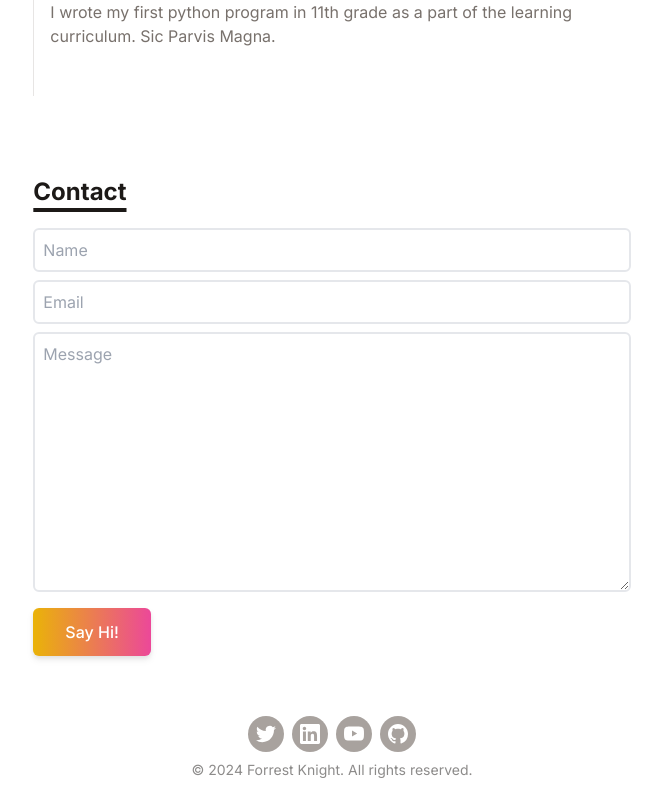
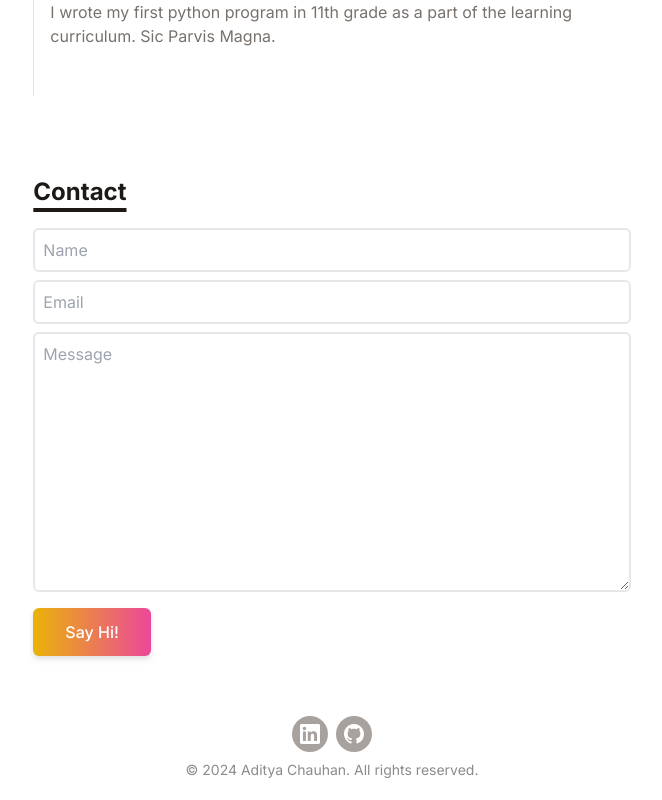
Before and after one commit to adityachauhan0/portfolio, a React (Vite) app: page / in a window 1280 px wide. Shown: the part 1072-1872 px from the top of the page, without its empty margins (308-970 px from the left). Built offline with nearby package versions, Linux system fonts and the light colour scheme.

Commit message:
Update Footer.jsx

```diff
--- a/src/components/Footer.jsx
+++ b/src/components/Footer.jsx
@@ -7,19 +7,7 @@ function Footer() {
 					<div>
 						<div className="flex flex-wrap justify-center gap-2">
 							<a
-								href="https://twitter.com/forrestpknight"
-								className="bg-stone-400 p-2 font-semibold text-white inline-flex items-center space-x-2 rounded-full">
-								<svg
-									className="w-5 h-5 fill-current"
-									role="img"
-									xmlns="http://www.w3.org/2000/svg"
-									viewBox="0 0 24 24"
-								>
-									<path d="M23.953 4.57a10 10 0 01-2.825.775 4.958 4.958 0 002.163-2.723c-.951.555-2.005.959-3.127 1.184a4.92 4.92 0 00-8.384 4.482C7.69 8.095 4.067 6.13 1.64 3.162a4.822 4.822 0 00-.666 2.475c0 1.71.87 3.213 2.188 4.096a4.904 4.904 0 01-2.228-.616v.06a4.923 4.923 0 003.946 4.827 4.996 4.996 0 01-2.212.085 4.936 4.936 0 004.604 3.417 9.867 9.867 0 01-6.102 2.105c-.39 0-.779-.023-1.17-.067a13.995 13.995 0 007.557 2.209c9.053 0 13.998-7.496 13.998-13.985 0-.21 0-.42-.015-.63A9.935 9.935 0 0024 4.59z" />
-								</svg>
-							</a>
-							<a
-								href="https://linkedin.com/in/forrestpknight"
+								href="https://www.linkedin.com/in/adityamc"
 								className="bg-stone-400 p-2 font-semibold text-white inline-flex items-center space-x-2 rounded-full">
 								<svg
 								className="w-5 h-5 fill-current"
@@ -33,18 +21,7 @@ function Footer() {
 								</svg>
 							</a>
 							<a
-								href="https://youtube.com/fknight"
-								className="bg-stone-400 p-2 font-semibold text-white inline-flex items-center space-x-2 rounded-full">
-								<svg
-								className="w-5 h-5 fill-current"
-								xmlns="http://www.w3.org/2000/svg"
-								viewBox="0 0 16 16"
-								>
-								<path d="M8.051 1.999h.089c.822.003 4.987.033 6.11.335a2.01 2.01 0 0 1 1.415 1.42c.101.38.172.883.22 1.402l.01.104.022.26.008.104c.065.914.073 1.77.074 1.957v.075c-.001.194-.01 1.108-.082 2.06l-.008.105-.009.104c-.05.572-.124 1.14-.235 1.558a2.007 2.007 0 0 1-1.415 1.42c-1.16.312-5.569.334-6.18.335h-.142c-.309 0-1.587-.006-2.927-.052l-.17-.006-.087-.004-.171-.007-.171-.007c-1.11-.049-2.167-.128-2.654-.26a2.007 2.007 0 0 1-1.415-1.419c-.111-.417-.185-.986-.235-1.558L.09 9.82l-.008-.104A31.4 31.4 0 0 1 0 7.68v-.123c.002-.215.01-.958.064-1.778l.007-.103.003-.052.008-.104.022-.26.01-.104c.048-.519.119-1.023.22-1.402a2.007 2.007 0 0 1 1.415-1.42c.487-.13 1.544-.21 2.654-.26l.17-.007.172-.006.086-.003.171-.007A99.788 99.788 0 0 1 7.858 2h.193zM6.4 5.209v4.818l4.157-2.408L6.4 5.209z" />
-								</svg>
-							</a>
-							<a
-								href="https://github.com/forrestknight"
+								href="https://github.com/adityachauhan0/"
 								className="bg-stone-400 p-2 font-semibold text-white inline-flex items-center space-x-2 rounded-full">
 								<svg
 								xmlns="http://www.w3.org/2000/svg"
@@ -69,7 +46,7 @@ function Footer() {
 					</div>
 				</div>
 			<p className="text-sm mt-2  opacity-50">
-				&copy; {new Date().getFullYear()} Forrest Knight. All rights reserved.
+				&copy; {new Date().getFullYear()} Aditya Chauhan. All rights reserved.
 			</p>
 		</div>
 	);
```
